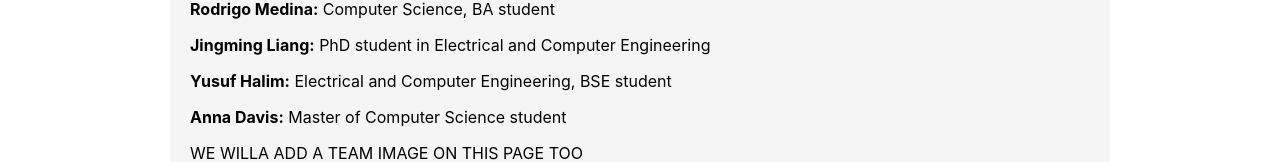
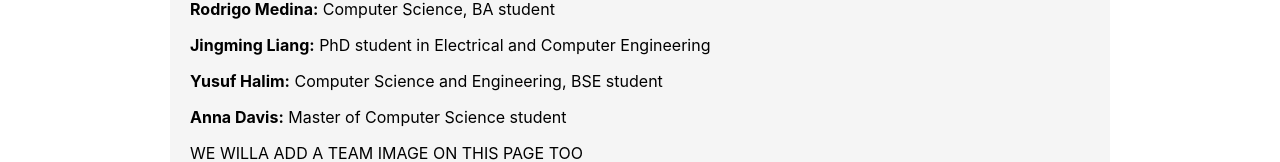
Before and after one commit to uiowaSEP2025/sep2025-project-team_002, a React (Vite) app in the folder frontend/: page /about in a window 1280 px wide. Shown: the part 482-644 px from the top of the page. Built offline with nearby package versions, Linux system fonts and the light colour scheme; no server answers.

Commit message:
fixed incorrect descriptor about group member

```diff
--- a/frontend/src/components/AboutUs.jsx
+++ b/frontend/src/components/AboutUs.jsx
@@ -56,7 +56,7 @@ function AboutUs() {
         <p><b>Samantha Pothitakis:</b> Electrical and Computer Engineering, MS student </p>
         <p><b>Rodrigo Medina:</b> Computer Science, BA student </p>
         <p><b>Jingming Liang:</b> PhD student in Electrical and Computer Engineering</p>
-        <p><b>Yusuf Halim:</b> Electrical and Computer Engineering, BSE student</p>
+        <p><b>Yusuf Halim:</b> Computer Science and Engineering, BSE student</p>
         <p><b>Anna Davis:</b> Master of Computer Science student</p>
 
         <p>WE WILLA ADD A TEAM IMAGE ON THIS PAGE TOO</p>
```
